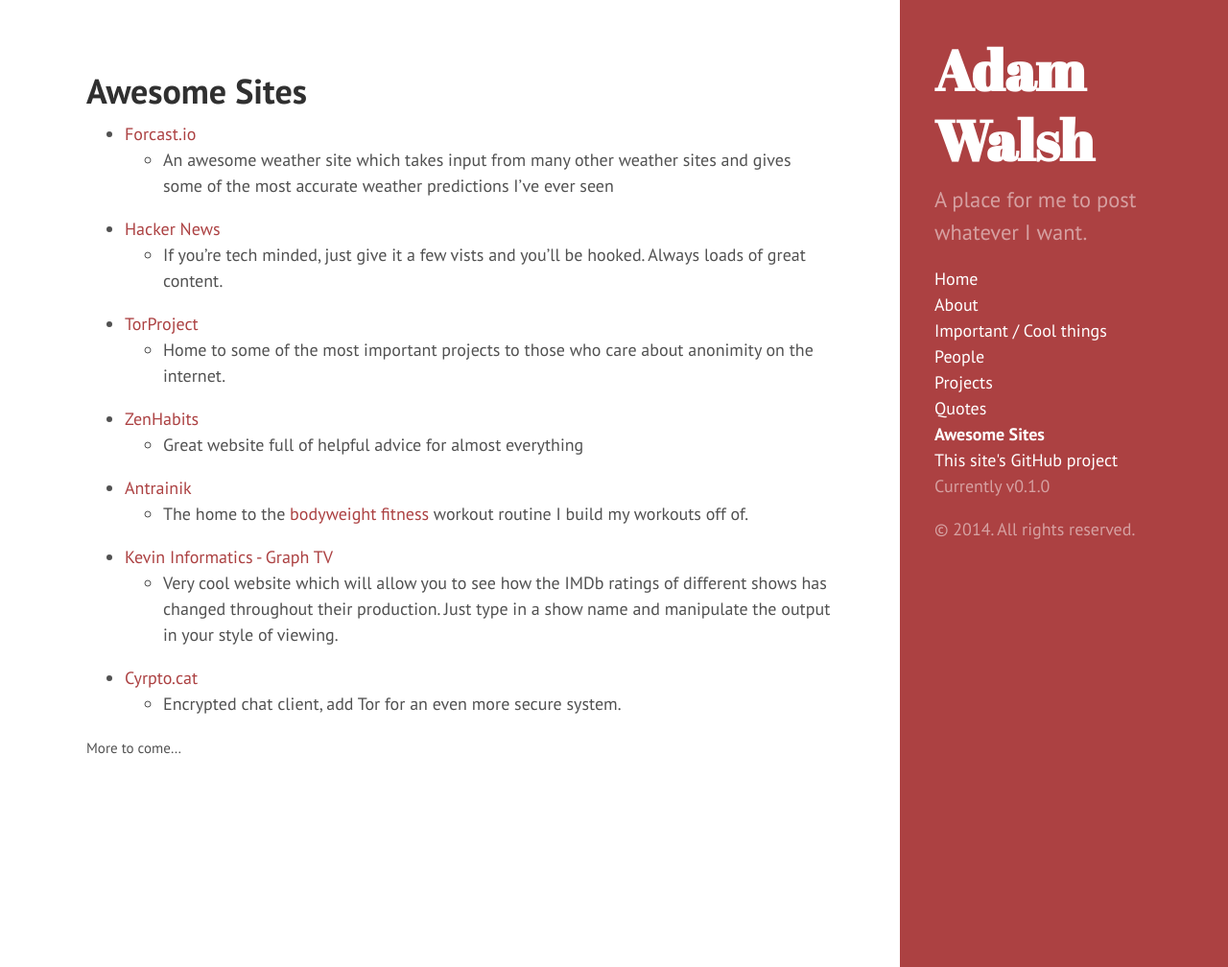
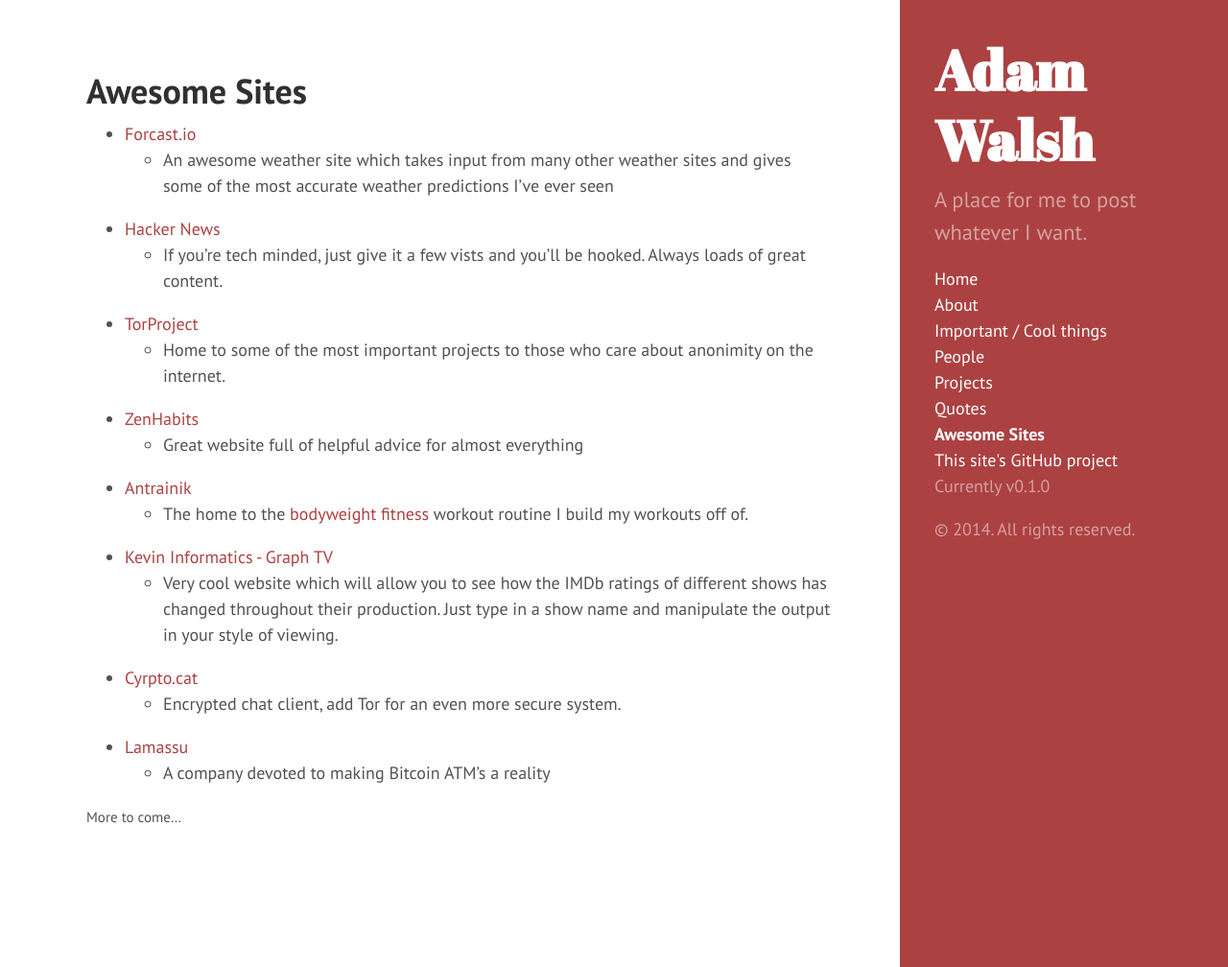
Before and after one commit to walshie4/walshie4.github.io, a Jekyll site: the page built from sites.md, in a window 1280 px wide and 1008 px high. Shown: the whole window at 96% size. Built offline with Jekyll 4.4.1, drawn with Linux system fonts in a browser that asks for light colours; Markdown is read by kramdown in place of the engine named in the settings.

Commit message:
Added lamassu to cool sites

```diff
--- a/sites.md
+++ b/sites.md
@@ -27,5 +27,7 @@
 * [Cyrpto.cat](https://crypto.cat/)
     * Encrypted chat client, add Tor for an even more secure system.
 
+* [Lamassu](https://lamassu.is/)
+    * A company devoted to making Bitcoin ATM's a reality
 
 <small>More to come...</small>
```
